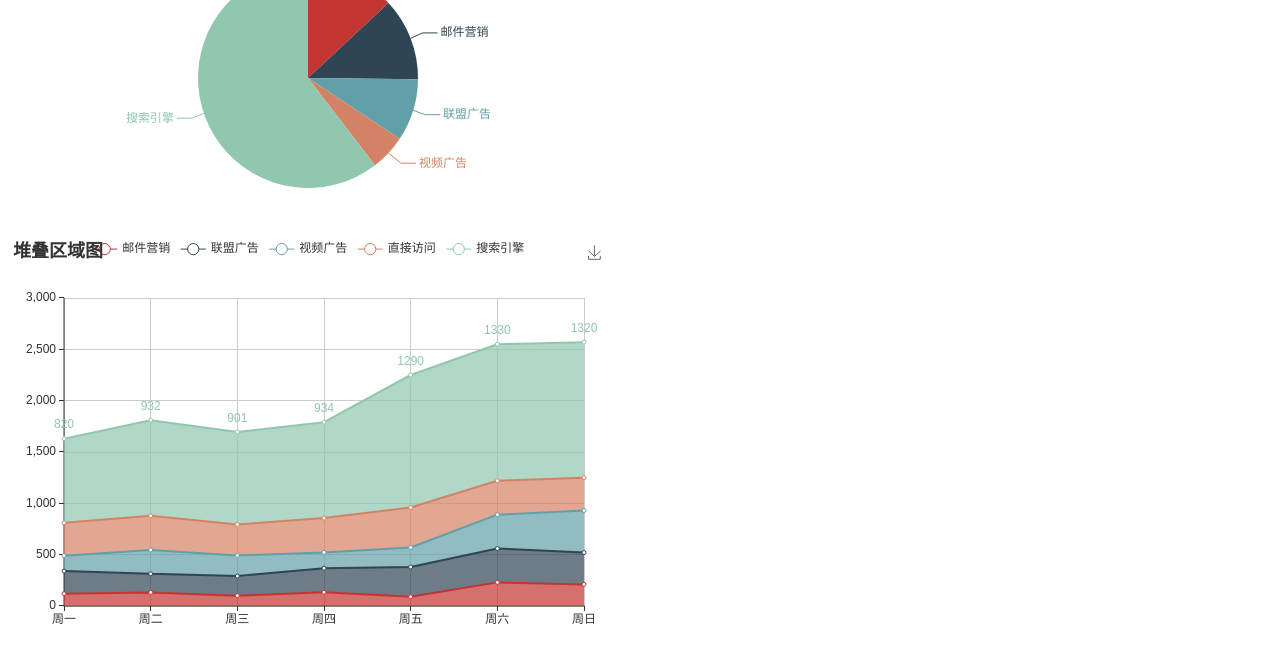
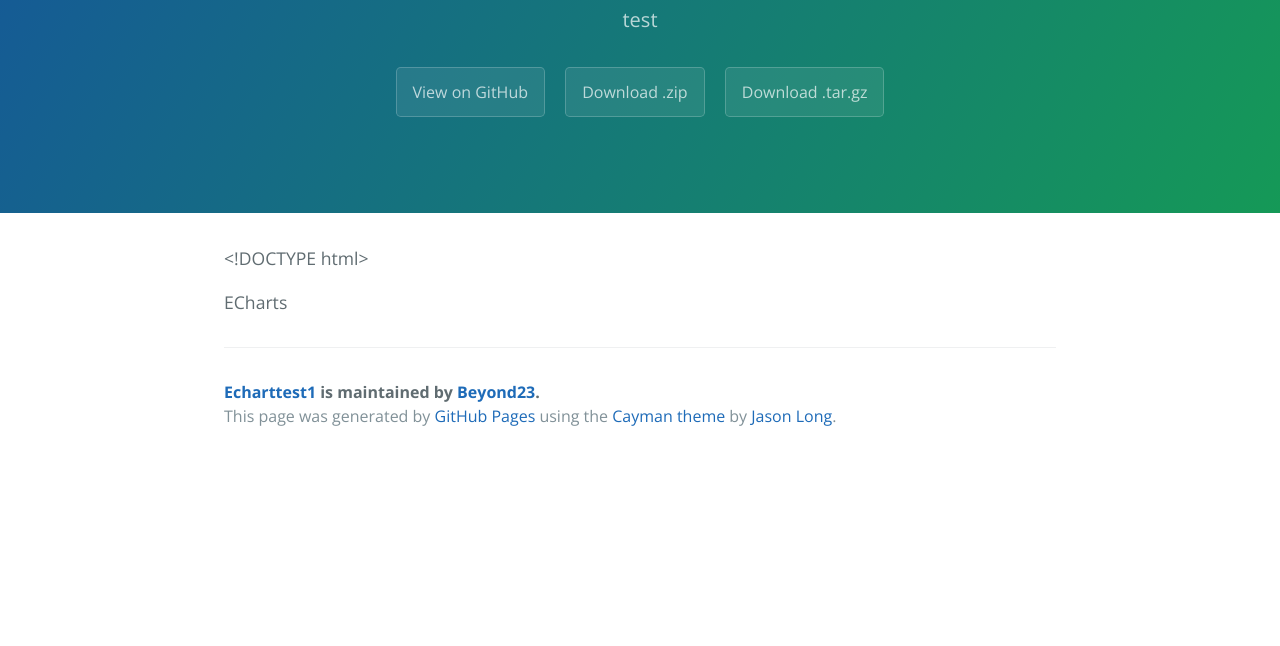
Before and after one commit to Beyond23/echartTest, a plain HTML site: page index.html in a window 1280 px wide. Shown: the part 170-816 px from the top of the page. Drawn offline with nearby package versions, Linux system fonts and the light colour scheme.

Commit message:
Create gh-pages branch via GitHub

```diff
--- a/index.html
+++ b/index.html
@@ -1,147 +1,48 @@
 <!DOCTYPE html>
-<html>
-<head>
-<meta http-equiv="Content-Type" content="text/html; charset=UTF-8">
-<title>ECharts</title>
-<script src="echarts.min.js"></script>
-<script src="jquery-2.2.3.min.js"></script>
-</head>
-<body>
-	<div id="main" style="width: 600px;height:400px;"></div>
-	<div id="center" style="width: 600px;height:400px;"></div>
-	<script type="text/javascript">
-		var myChart = echarts.init(document.getElementById('main'));
-		var centerChart = echarts.init(document.getElementById('center'));
-		//myChart.showLoading();
-		//myChart.hideLoading();
+<html lang="en-us">
+  <head>
+    <meta charset="UTF-8">
+    <title>Echarttest1 by Beyond23</title>
+    <meta name="viewport" content="width=device-width, initial-scale=1">
+    <link rel="stylesheet" type="text/css" href="stylesheets/normalize.css" media="screen">
+    <link href='https://fonts.googleapis.com/css?family=Open+Sans:400,700' rel='stylesheet' type='text/css'>
+    <link rel="stylesheet" type="text/css" href="stylesheets/stylesheet.css" media="screen">
+    <link rel="stylesheet" type="text/css" href="stylesheets/github-light.css" media="screen">
+  </head>
+  <body>
+    <section class="page-header">
+      <h1 class="project-name">Echarttest1</h1>
+      <h2 class="project-tagline">test</h2>
+      <a href="https://github.com/Beyond23/echartTest" class="btn">View on GitHub</a>
+      <a href="https://github.com/Beyond23/echartTest/zipball/master" class="btn">Download .zip</a>
+      <a href="https://github.com/Beyond23/echartTest/tarball/master" class="btn">Download .tar.gz</a>
+    </section>
 
-		option1 = {
-			title : {
-				text : '某站点用户访问来源',
-				subtext : '纯属虚构',
-				x : 'center'
-			},
-			tooltip : {
-				trigger : 'item',
-				formatter : "{a} <br/>{b} : {c} ({d}%)"
-			},
-			legend : {
-				orient : 'vertical',
-				left : 'left',
-				data : [ '直接访问', '邮件营销', '联盟广告', '视频广告', '搜索引擎' ]
-			},
-			series : [ {
-				name : '访问来源',
-				type : 'pie',
-				radius : '55%',
-				center : [ '50%', '60%' ],
-				data : [ {
-					value : 335,
-					name : '直接访问'
-				}, {
-					value : 310,
-					name : '邮件营销'
-				}, {
-					value : 234,
-					name : '联盟广告'
-				}, {
-					value : 135,
-					name : '视频广告'
-				}, {
-					value : 1548,
-					name : '搜索引擎'
-				} ],
-				itemStyle : {
-					emphasis : {
-						shadowBlur : 10,
-						shadowOffsetX : 0,
-						shadowColor : 'rgba(0, 0, 0, 0.5)'
-					}
-				}
-			} ]
-		};
-		option = {
-    title: {
-        text: '堆叠区域图'
-    },
-    tooltip : {
-        trigger: 'axis'
-    },
-    legend: {
-        data:['邮件营销','联盟广告','视频广告','直接访问','搜索引擎']
-    },
-    toolbox: {
-        feature: {
-            saveAsImage: {}
-        }
-    },
-    grid: {
-        left: '3%',
-        right: '4%',
-        bottom: '3%',
-        containLabel: true
-    },
-    xAxis : [
-        {
-            type : 'category',
-            boundaryGap : false,
-            data : ['周一','周二','周三','周四','周五','周六','周日']
-        }
-    ],
-    yAxis : [
-        {
-            type : 'value'
-        }
-    ],
-    series : [
-        {
-            name:'邮件营销',
-            type:'line',
-            stack: '总量',
-            areaStyle: {normal: {}},
-            data:[120, 132, 101, 134, 90, 230, 210]
-        },
-        {
-            name:'联盟广告',
-            type:'line',
-            stack: '总量',
-            areaStyle: {normal: {}},
-            data:[220, 182, 191, 234, 290, 330, 310]
-        },
-        {
-            name:'视频广告',
-            type:'line',
-            stack: '总量',
-            areaStyle: {normal: {}},
-            data:[150, 232, 201, 154, 190, 330, 410]
-        },
-        {
-            name:'直接访问',
-            type:'line',
-            stack: '总量',
-            areaStyle: {normal: {}},
-            data:[320, 332, 301, 334, 390, 330, 320]
-        },
-        {
-            name:'搜索引擎',
-            type:'line',
-            stack: '总量',
-            label: {
-                normal: {
-                    show: true,
-                    position: 'top'
-                }
-            },
-            areaStyle: {normal: {}},
-            data:[820, 932, 901, 934, 1290, 1330, 1320]
-        }
-    ]
-};
+    <section class="main-content">
+      <p>&lt;!DOCTYPE html&gt;
+
+</p>
+
+ECharts
 
 
-		// 使用刚指定的配置项和数据显示图表。
-		myChart.setOption(option1);
-		centerChart.setOption(option);
-	</script>
-</body>
+
+
+
+<p>
+</p>
+    <div id="main"></div>
+    <div id="center"></div>
+
+
+      <footer class="site-footer">
+        <span class="site-footer-owner"><a href="https://github.com/Beyond23/echartTest">Echarttest1</a> is maintained by <a href="https://github.com/Beyond23">Beyond23</a>.</span>
+
+        <span class="site-footer-credits">This page was generated by <a href="https://pages.github.com">GitHub Pages</a> using the <a href="https://github.com/jasonlong/cayman-theme">Cayman theme</a> by <a href="https://twitter.com/jasonlong">Jason Long</a>.</span>
+      </footer>
+
+    </section>
+
+
+  </body>
 </html>
```
